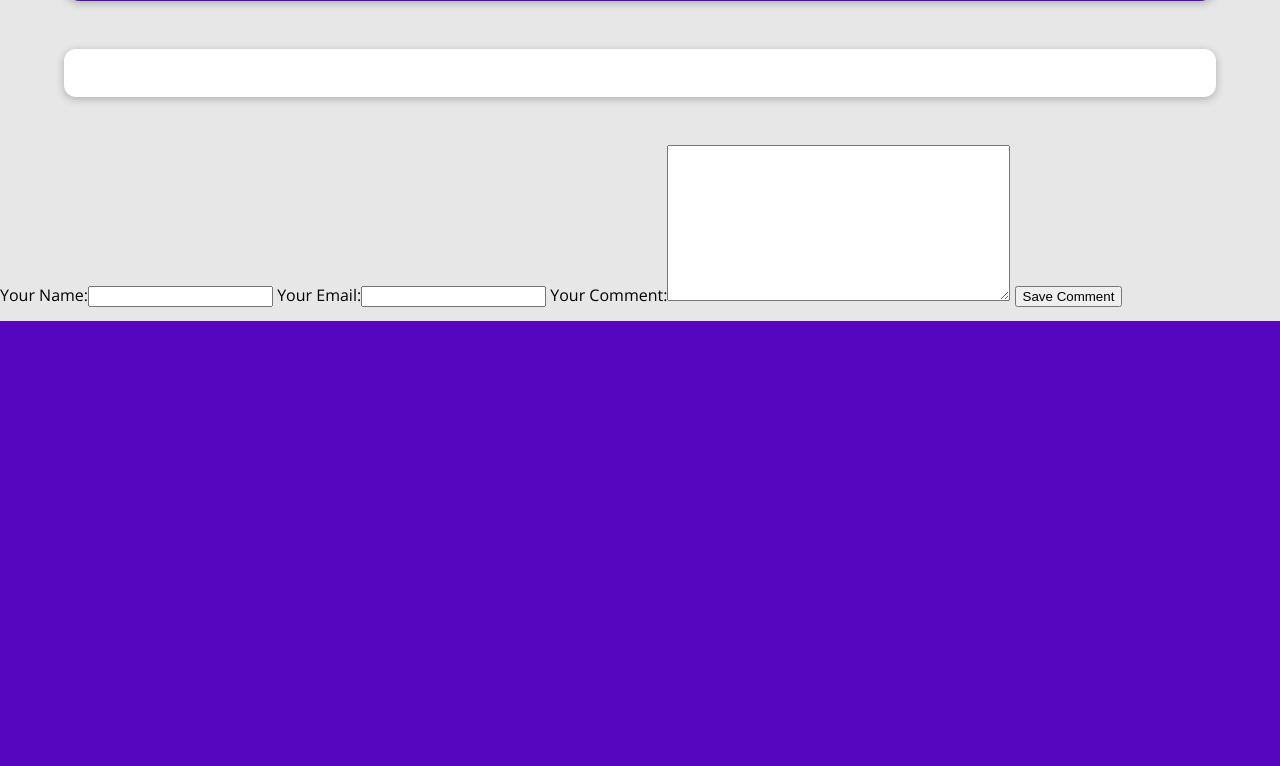
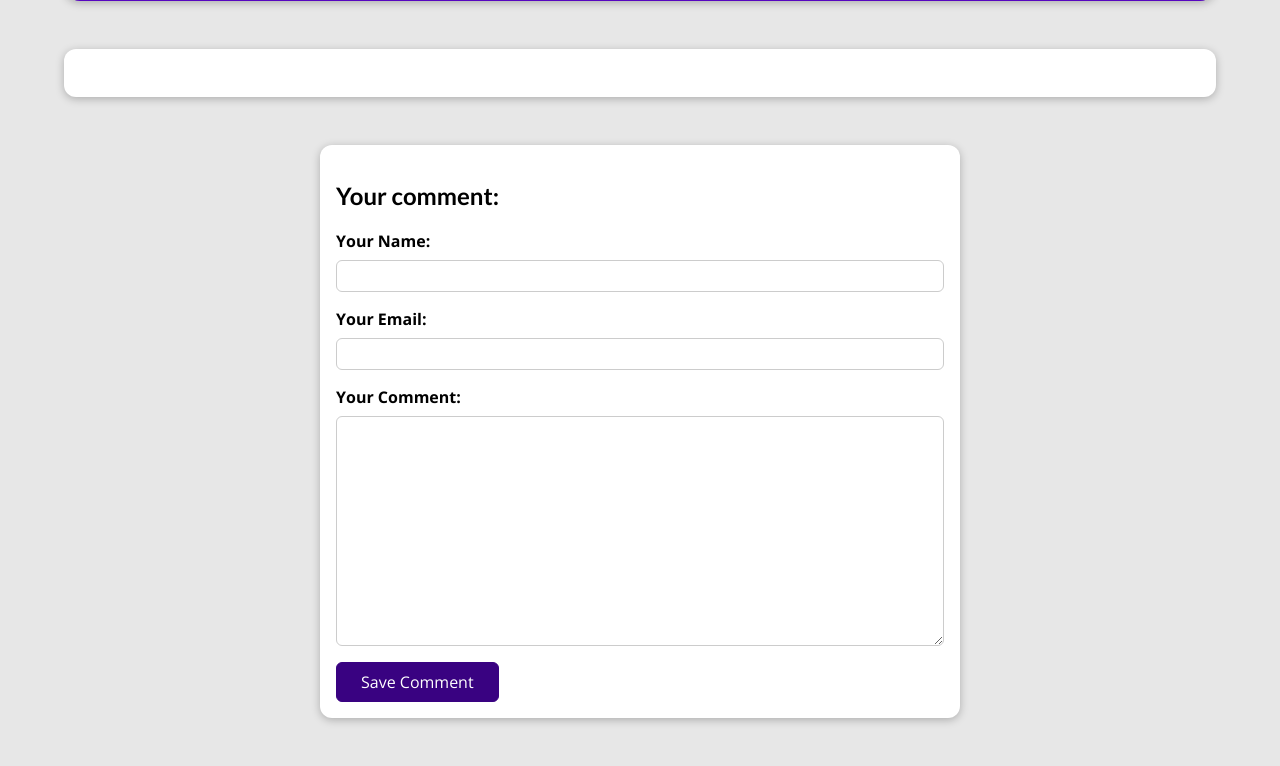
Before and after one commit to thepixelboy/django-personal-blog, a Django app: template blog/templates/blog/single-post.html in a window 1280 px wide. Shown: the part 479-1245 px from the top of the page. Before the commit the page ends 800 px from the top, so only its background shows below. Run offline with Django 3.2, Linux system fonts and the light colour scheme; the template is opened without the code that fills it: values that come from a table or form of the project are taken from there, others are empty.

Commit message:
feat: style the comment form

```diff
--- a/blog/static/blog/post-detail.css
+++ b/blog/static/blog/post-detail.css
@@ -73,3 +73,49 @@ main {
   padding: 0.5rem 1rem;
   border-radius: 8px;
 }
+
+#comment-form {
+  margin: 3rem auto;
+  width: 90%;
+  max-width: 40rem;
+  border-radius: 12px;
+  background-color: #fff;
+  box-shadow: 0 2px 8px rgba(0, 0, 0, 0.25);
+  padding: 1rem;
+}
+
+#comment-form button {
+  font: inherit;
+  background-color: #390281;
+  color: #fff;
+  border: 1px solid #390281;
+  padding: 0.5rem 1.5rem;
+  border-radius: 6px;
+  cursor: pointer;
+}
+
+#comment-form button:hover,
+#comment-form button:active {
+  background-color: #4f0ba7;
+  border-color: #4f0ba7;
+}
+
+.form-control {
+  margin-bottom: 1rem;
+}
+
+.form-control label {
+  font-weight: bold;
+  margin-bottom: 0.5rem;
+  display: block;
+}
+
+.form-control input,
+.form-control textarea {
+  display: block;
+  width: 100%;
+  font: inherit;
+  padding: 0.25rem;
+  border-radius: 6px;
+  border: 1px solid #ccc;
+}
--- a/blog/templates/blog/single-post.html
+++ b/blog/templates/blog/single-post.html
@@ -28,10 +28,17 @@
     {{ post.content|linebreaks }}
   </main>
 
-  <div>
+  <section id="comment-form">
+    <h2>Your comment:</h2>
     <form action="">
-      {{ comment_form }}
+      {% for form_field in comment_form %}
+        <div class="form-control">
+          {{ form_field.label_tag }}
+          {{ form_field }}
+          {{ form_field.errors }}
+        </div>
+      {% endfor %}
       <button>Save Comment</button>
     </form>
-  </div>
+  </section>
 {% endblock %}
```
